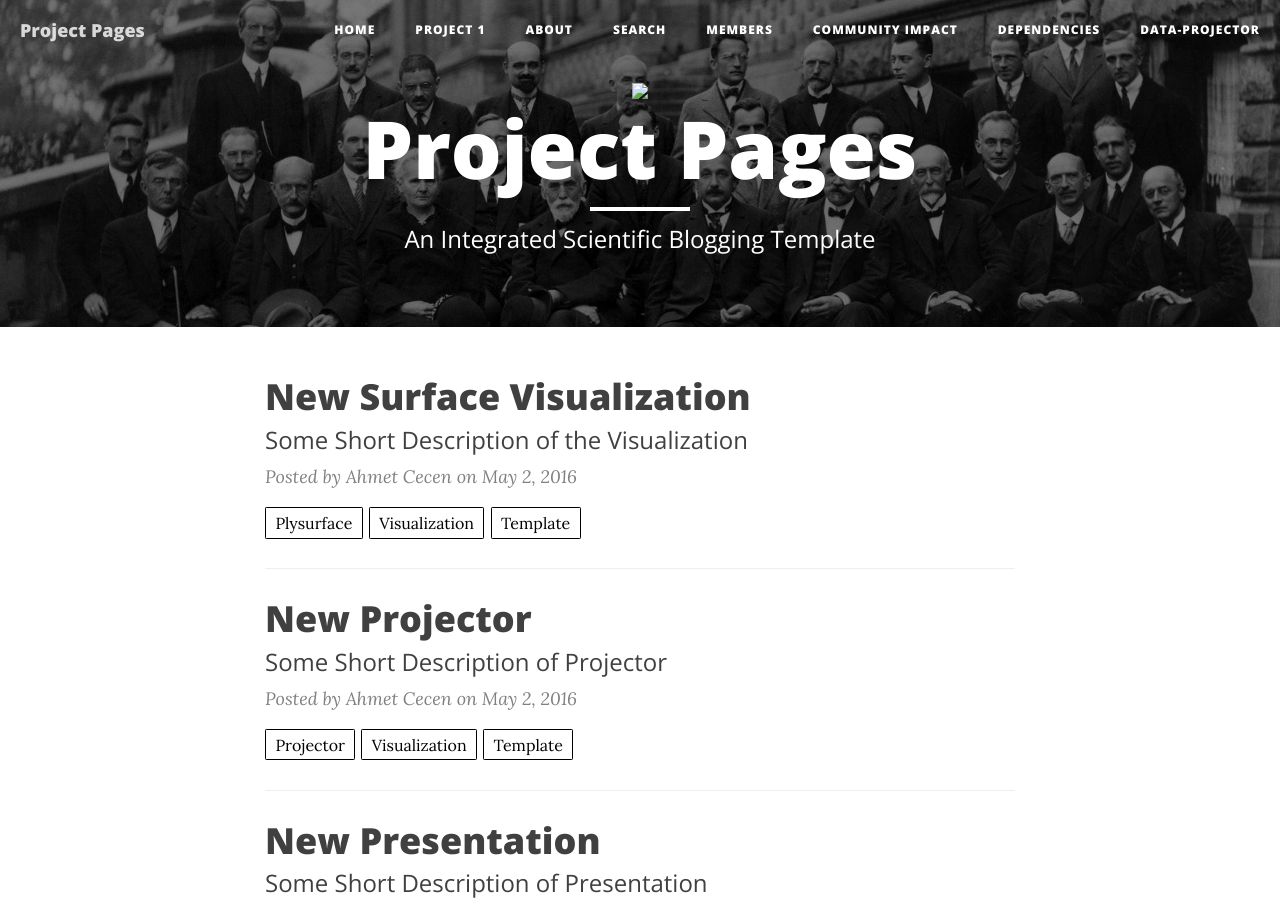
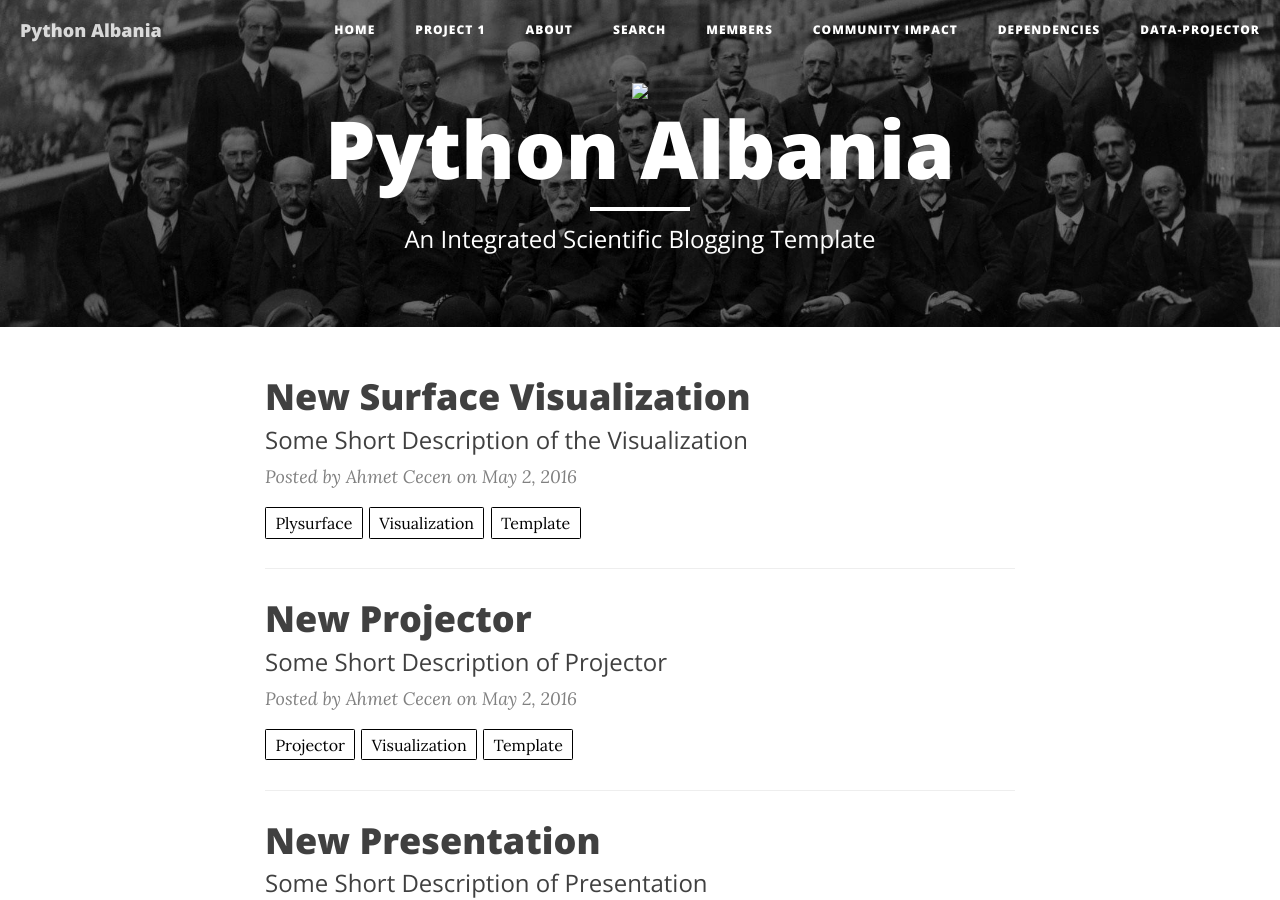
Before and after one commit to Python-Albania/Python-Albania.github.io, a Jekyll site: the page built from index.html, in a window 1280 px wide and 900 px high. Built offline with Jekyll 4.4.1, drawn with Linux system fonts in a browser that asks for light colours; nearby versions of some CDN libraries; the list of posts is cut into pages by our own code.

Commit message:
Adding website files

```diff
--- a/_config.yml
+++ b/_config.yml
@@ -1,5 +1,5 @@
 # Site settings
-title: Project Pages
+title: Python Albania
 description: "An Integrated Scientific Blogging Template"
 url: "https://python-albania.github.io/"
 
@@ -7,7 +7,7 @@ url: "https://python-albania.github.io/"
 
 
 # Secondary Parameters
-baseurl: "/Python-Albania"
+baseurl: "/Python-Albania.github.io"
 header-img: img/home-bg.jpg
 headercolor: "#FFFFFF"
 logo: /project-pages/img/logos/Project-Pages-New-Logo-Inverted.png
```
